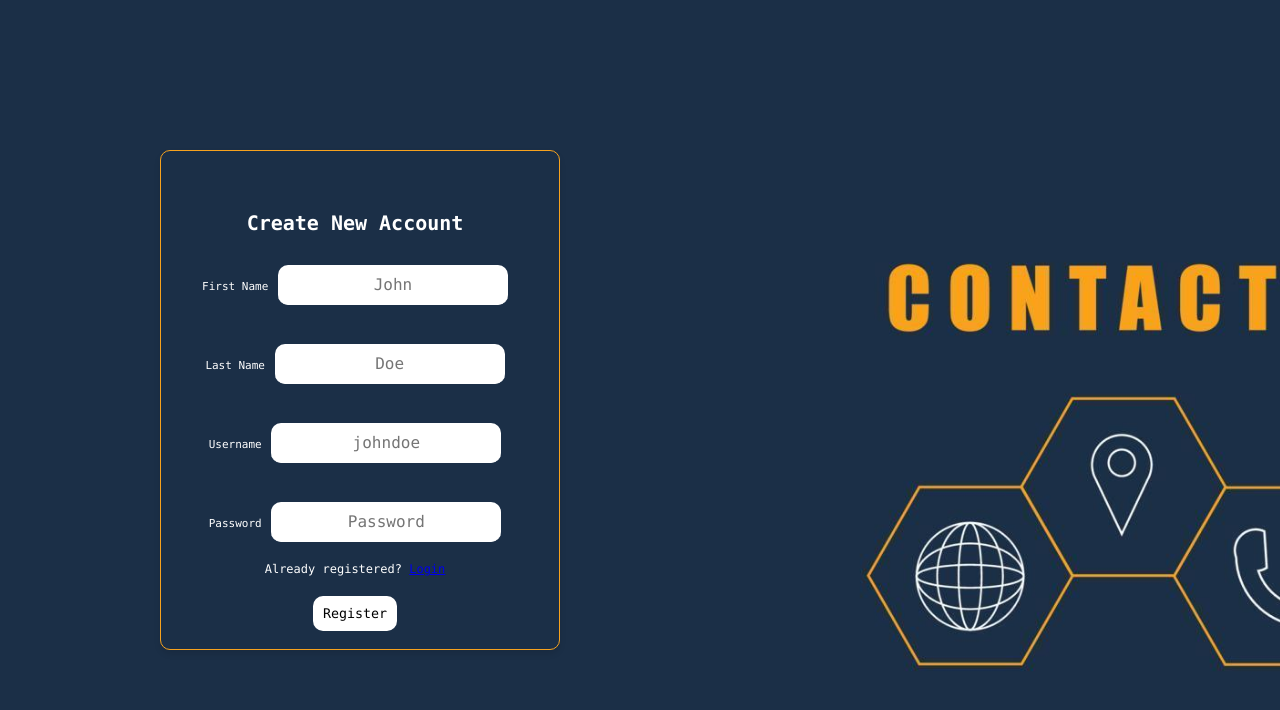
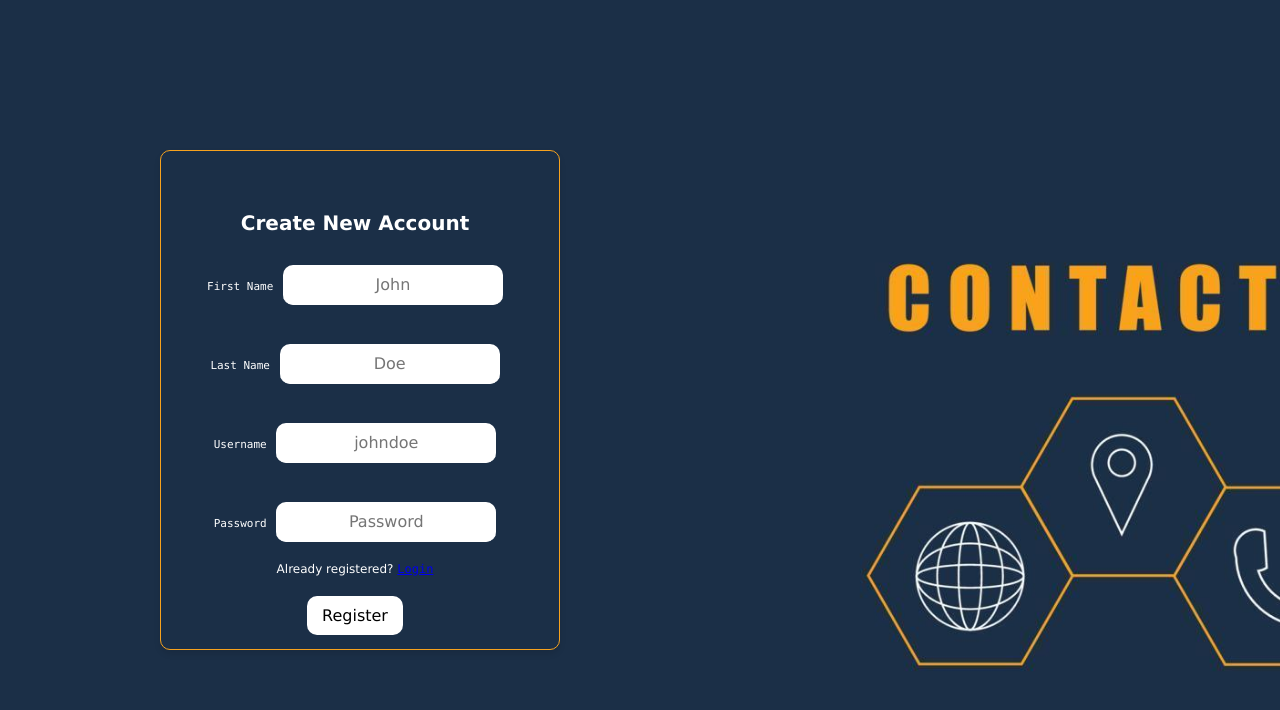
Before and after one commit to Sebastian2956/Team26, a PHP site: page /register.html in a window 1280 px wide. Shown: the top 710 px of the page. Run offline with PHP 8.4, Linux system fonts and the light colour scheme.

Commit message:
changed fonts

```diff
--- a/css/style.css
+++ b/css/style.css
@@ -79,6 +79,7 @@ input{
     font-size: 1rem;
     text-align: center;
     outline: none;
+    font-family: Verdana, Geneva, Tahoma, sans-serif;
 }
 
 a:visited{
@@ -104,33 +105,42 @@ a:visited{
 #username{
     text-align: center;
     background-color: white;
+    font-family: Verdana, Geneva, Tahoma, sans-serif;
 }
 #password{
     text-align: center;
     background-color: white;
+    font-family: Verdana, Geneva, Tahoma, sans-serif;
 }
 #name{
     text-align: center;
     background-color: white;
+    font-family: Verdana, Geneva, Tahoma, sans-serif;
 }
 #email{
     text-align: center;
     background-color: white;
+    font-family: Verdana, Geneva, Tahoma, sans-serif;
 }
 
 #regText{
     color: white;
     margin-top: 20px;
+    font-family: Verdana, Geneva, Tahoma, sans-serif;
 }
 
 button {
     background: #fff;
     color: black;
     padding: 10px;
+    padding-left: 15px;
+    padding-right: 15px;
     border: none;
     border-radius: 10px;
     cursor: pointer;
     margin-top: 20px;
+    font-family: Verdana, Geneva, Tahoma, sans-serif;
+    font-size: medium;
 }
 
 button:hover {
@@ -143,6 +153,7 @@ p {
     font-size: 12px;
     color: white;
     margin-top: 15px;
+    font-family: Verdana, Geneva, Tahoma, sans-serif;
 }
 
 .wrapper h1 {
@@ -150,6 +161,7 @@ p {
     margin-top: 90px;
     margin-bottom: 0px;
     color: white;
+    font-family: Verdana, Geneva, Tahoma, sans-serif;
 }
 
 .wrapper h2 {
@@ -157,6 +169,7 @@ p {
     margin-top: 40px;
     margin-bottom: 0px;
     color: white;
+    font-family: Verdana, Geneva, Tahoma, sans-serif;
 }
 
 .dashboard-table {
```
